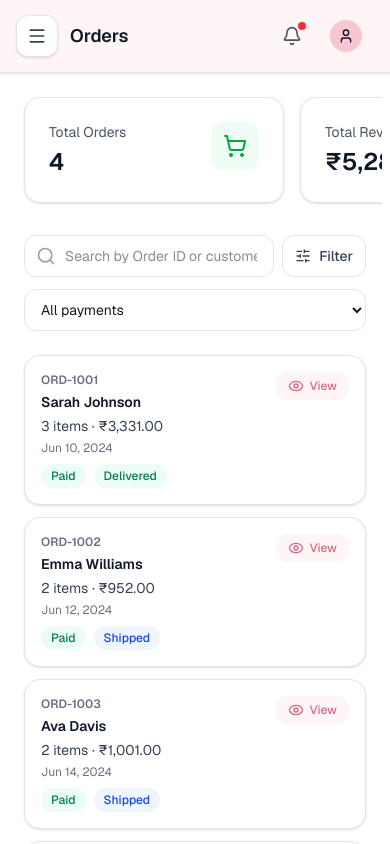
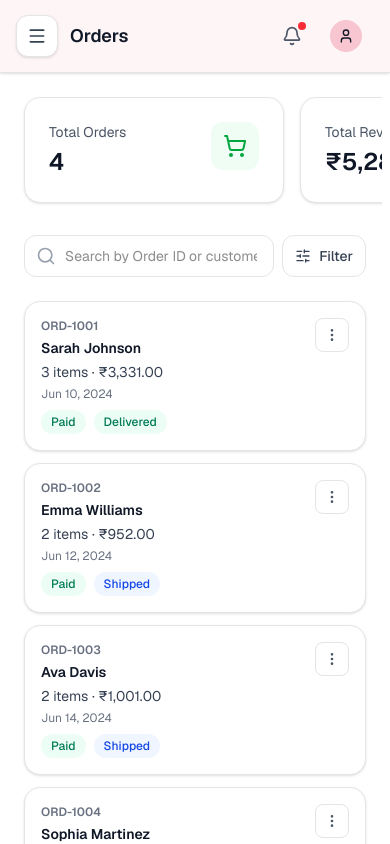
Before and after one commit to ZoyaAnsari19/true-beauty-admin-panel, a Next.js app: page /orders in a window 390 px wide. Built offline with nearby package versions, Linux system fonts and the light colour scheme.

Commit message:
Refactor OrdersPage: Remove date filters from order filtering logic and streamline the component by integrating the OrderActionsMenu for improved order management. Update UI elements for better responsiveness and user experience.

```diff
--- a/app/orders/page.tsx
+++ b/app/orders/page.tsx
@@ -141,8 +141,6 @@ export default function OrdersPage() {
   const [paymentStatusFilter, setPaymentStatusFilter] = useState<
     "" | PaymentStatus
   >("");
-  const [dateFrom, setDateFrom] = useState("");
-  const [dateTo, setDateTo] = useState("");
 
   const filteredOrders = useMemo(() => {
     let list = [...orders];
@@ -160,18 +158,8 @@ export default function OrdersPage() {
     if (paymentStatusFilter) {
       list = list.filter((o) => o.paymentStatus === paymentStatusFilter);
     }
-    if (dateFrom) {
-      const from = new Date(dateFrom);
-      list = list.filter((o) => new Date(o.createdAt) >= from);
-    }
-    if (dateTo) {
-      const to = new Date(dateTo);
-      // include entire end day
-      to.setHours(23, 59, 59, 999);
-      list = list.filter((o) => new Date(o.createdAt) <= to);
-    }
     return list;
-  }, [orders, search, statusFilter, paymentStatusFilter, dateFrom, dateTo]);
+  }, [orders, search, statusFilter, paymentStatusFilter]);
 
   const kpis = useMemo(() => {
     const totalOrders = orders.length;
@@ -333,22 +321,12 @@ export default function OrdersPage() {
             onFilterChange={(value) =>
               setStatusFilter(value as "" | OrderStatus)
             }
+            categoryOptions={PAYMENT_STATUS_FILTER_OPTIONS}
+            categoryValue={paymentStatusFilter}
+            onCategoryChange={(value) =>
+              setPaymentStatusFilter(value as "" | PaymentStatus)
+            }
           />
-        </div>
-        <div className="w-full md:w-40">
-          <select
-            value={paymentStatusFilter}
-            onChange={(e) =>
-              setPaymentStatusFilter(e.target.value as "" | PaymentStatus)
-            }
-            className="w-full px-3 py-2.5 rounded-xl border border-gray-200 bg-white text-sm focus:outline-none focus:ring-2 focus:ring-[#f8c6d0] focus:border-transparent"
-          >
-            {PAYMENT_STATUS_FILTER_OPTIONS.map((opt) => (
-              <option key={opt.value || "all"} value={opt.value}>
-                {opt.label}
-              </option>
-            ))}
-          </select>
         </div>
       </div>
 
@@ -405,13 +383,11 @@ export default function OrdersPage() {
                       </span>
                     </div>
                   </div>
-                  <Link
-                    href={`/orders/${order.id}`}
-                    className="inline-flex items-center gap-1.5 px-3 py-1.5 rounded-xl text-xs font-medium text-[#D96A86] bg-[#fef5f7] hover:bg-[#f8c6d0] transition-colors shrink-0"
-                  >
-                    <Eye className="w-4 h-4" />
-                    <span>View</span>
-                  </Link>
+                  <OrderActionsMenu
+                    order={order}
+                    onCancel={handleCancel}
+                    onApproveRefund={handleApproveRefund}
+                  />
                 </div>
               </div>
             ))}
--- a/components/ui/Tabination.tsx
+++ b/components/ui/Tabination.tsx
@@ -33,7 +33,13 @@ export function Tabination<T extends string = string>({
       {/* Tab list */}
       <div
         role="tablist"
-        className={`flex flex-wrap gap-3 border-b border-gray-200 bg-[#fef5f7]/50 rounded-t-2xl px-4 pt-3 pb-0 ${tabListClassName}`}
+        className={`
+          flex gap-2 md:gap-3 border-b border-gray-200 bg-[#fef5f7]/50 rounded-t-2xl
+          px-3 md:px-4 pt-2.5 md:pt-3 pb-0
+          overflow-x-auto md:overflow-visible
+          whitespace-nowrap md:whitespace-normal
+          ${tabListClassName}
+        `}
       >
         {tabs.map((tab) => {
           const isActive = activeId === tab.id;
@@ -44,7 +50,8 @@ export function Tabination<T extends string = string>({
               aria-selected={isActive}
               onClick={() => setActiveId(tab.id as T)}
               className={`
-                px-6 py-3 text-sm font-medium rounded-t-xl transition-colors
+                px-4 py-2 md:px-6 md:py-3 text-sm font-medium rounded-t-xl transition-colors
+                flex-shrink-0
                 ${isActive
                   ? "bg-white text-gray-900 shadow-sm border border-b-0 border-gray-200 -mb-px"
                   : "text-gray-600 hover:text-gray-900 hover:bg-white/70"
```
